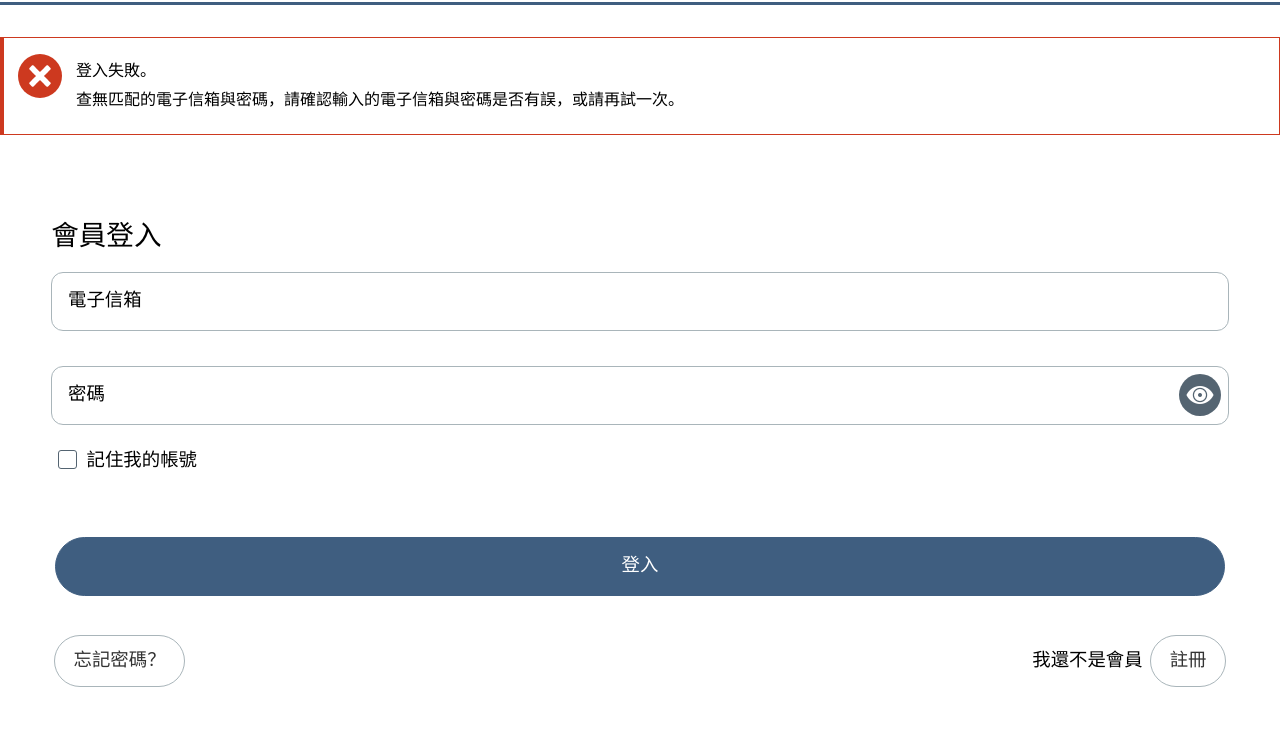
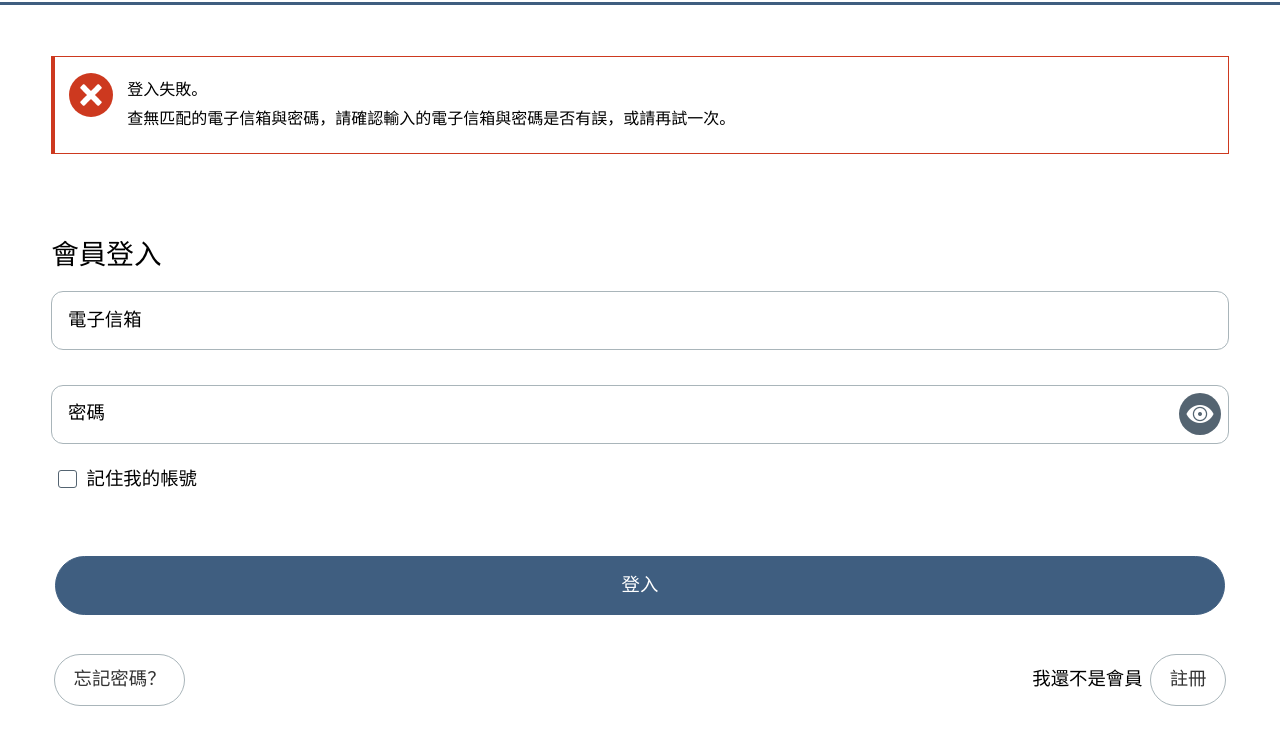
Before and after one commit to yachiung/taitra-SSO, a plain HTML site: page login.html in a window 1280 px wide. Shown: the part 46-800 px from the top of the page. Drawn offline with Linux system fonts and the light colour scheme.

Commit message:
.msgBlock

```diff
--- a/scss/_elements.scss
+++ b/scss/_elements.scss
@@ -159,6 +159,8 @@ h2.blockHeader{ font-size: 1.5em; margin: 0 0 1em; font-weight: normal;}
     &+p{margin-top: 1.5em;}
   }
 }
+body>.msgBlock{ margin-left: 4vw; margin-right: 4vw;}
+.webHeader+.msgBlock{ margin-top: 4vw;}
 
 // 我不是機器人
 .recaptcha{
```
Also changed, not shown: css/design.css, 1 other file.
